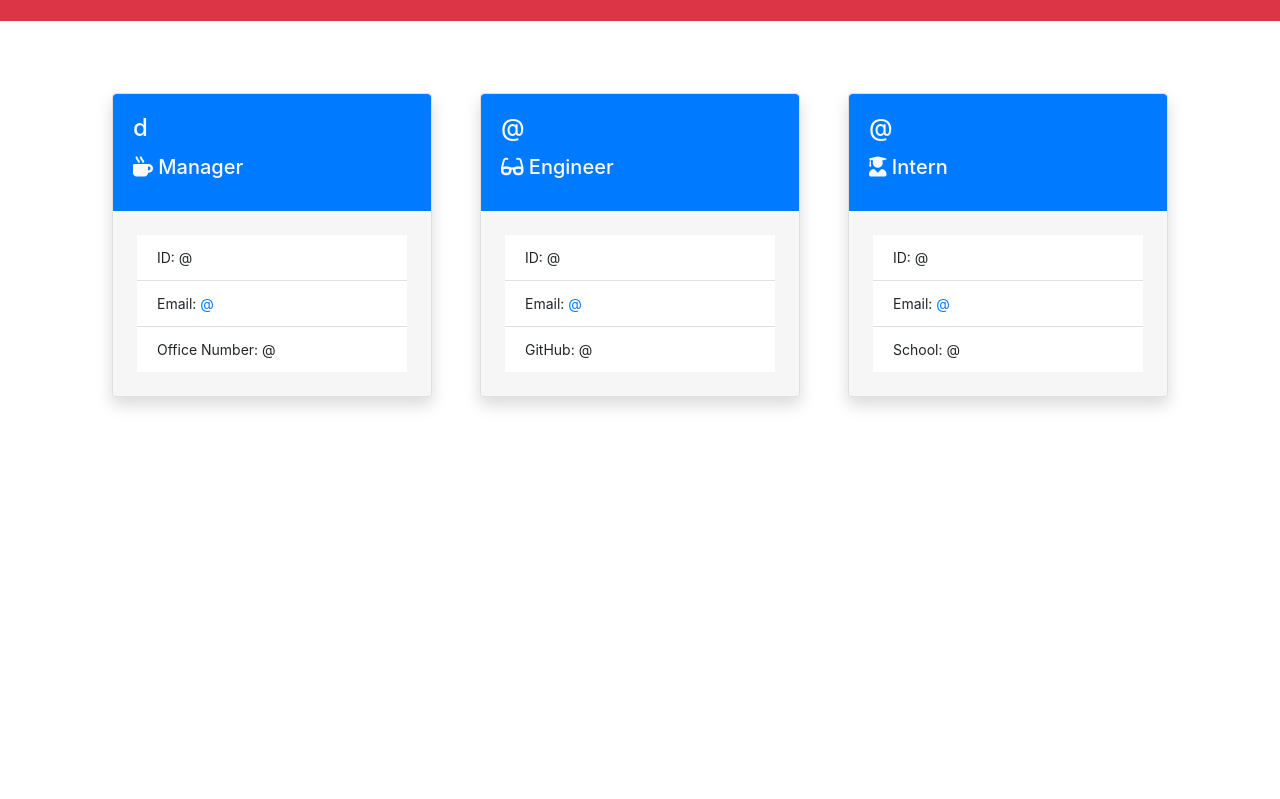
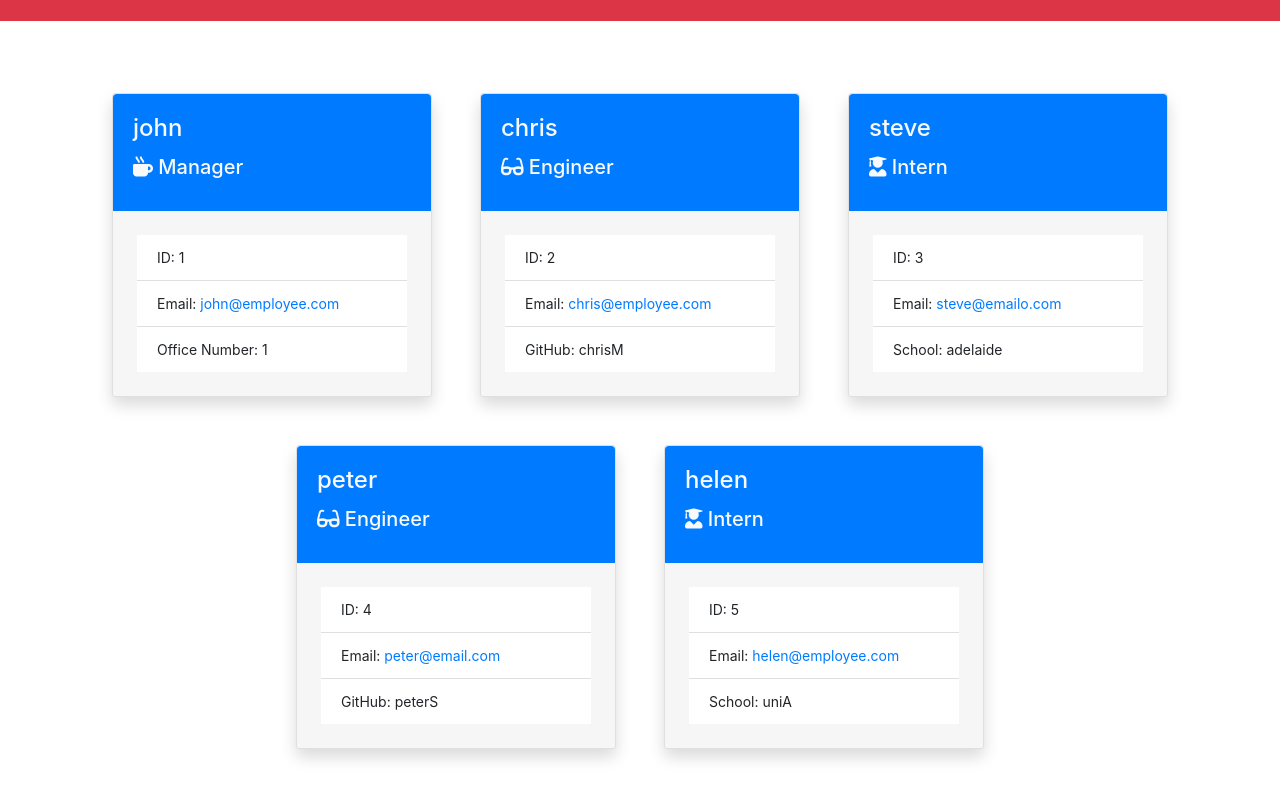
Before and after one commit to jkoufalas/Team-Profile-Generator, a website: page dist/index.html in a window 1280 px wide. Shown: the part 67-866 px from the top of the page. Before the commit the page ends 800 px from the top, so only its background shows below. Drawn offline with nearby package versions, Linux system fonts and the light colour scheme.

```diff
--- a/dist/index.html
+++ b/dist/index.html
@@ -22,40 +22,67 @@
     <div class="row d-flex justify-content-center">
 <div class="card m-4 shadow" style="width: 20rem;">
    <div class="card-body bg-primary text-light rounded-top">
-     <h4 class="card-title">d</h4>
+     <h4 class="card-title">john</h4>
      <h5 class="card-title"><i class="fas fa-mug-hot"></i> Manager</h5>
    </div>
    <div class="rounded-bottom" style="background-color:#f6f6f6;font-size:14px">
     <ul class="list-group list-group-flush m-4">
-     <li class="list-group-item">ID: @</li>
-     <li class="list-group-item">Email: <a href="mailto:@" class="card-link">@</a></li>
-     <li class="list-group-item">Office Number: @</li>
+     <li class="list-group-item">ID: 1</li>
+     <li class="list-group-item">Email: <a href="mailto:john@employee.com" class="card-link">john@employee.com</a></li>
+     <li class="list-group-item">Office Number: 1</li>
     </ul>
    </div>
  </div>
 <div class="card m-4 shadow" style="width: 20rem;">
    <div class="card-body bg-primary text-light rounded-top">
-     <h4 class="card-title">@</h4>
+     <h4 class="card-title">chris</h4>
      <h5 class="card-title"><i class="fas fa-glasses"></i> Engineer</h5>
    </div>
    <div class="rounded-bottom" style="background-color:#f6f6f6;font-size:14px">
     <ul class="list-group list-group-flush m-4">
-     <li class="list-group-item">ID: @</li>
-     <li class="list-group-item">Email: <a href="mailto:@" class="card-link">@</a></li>
-     <li class="list-group-item">GitHub: @</li>
+     <li class="list-group-item">ID: 2</li>
+     <li class="list-group-item">Email: <a href="mailto:chris@employee.com" class="card-link">chris@employee.com</a></li>
+     <li class="list-group-item">GitHub: chrisM</li>
     </ul>
    </div>
  </div>
 <div class="card m-4 shadow" style="width: 20rem;">
    <div class="card-body bg-primary text-light rounded-top">
-     <h4 class="card-title">@</h4>
+     <h4 class="card-title">steve</h4>
      <h5 class="card-title"><i class="fas fa-user-graduate"></i> Intern</h5>
    </div>
    <div class="rounded-bottom" style="background-color:#f6f6f6;font-size:14px">
     <ul class="list-group list-group-flush m-4">
-     <li class="list-group-item">ID: @</li>
-     <li class="list-group-item">Email: <a href="mailto:@" class="card-link">@</a></li>
-     <li class="list-group-item">School: @</li>
+     <li class="list-group-item">ID: 3</li>
+     <li class="list-group-item">Email: <a href="mailto:steve@emailo.com" class="card-link">steve@emailo.com</a></li>
+     <li class="list-group-item">School: adelaide</li>
+    </ul>
+   </div>
+
+ </div>
+<div class="card m-4 shadow" style="width: 20rem;">
+   <div class="card-body bg-primary text-light rounded-top">
+     <h4 class="card-title">peter</h4>
+     <h5 class="card-title"><i class="fas fa-glasses"></i> Engineer</h5>
+   </div>
+   <div class="rounded-bottom" style="background-color:#f6f6f6;font-size:14px">
+    <ul class="list-group list-group-flush m-4">
+     <li class="list-group-item">ID: 4</li>
+     <li class="list-group-item">Email: <a href="mailto:peter@email.com" class="card-link">peter@email.com</a></li>
+     <li class="list-group-item">GitHub: peterS</li>
+    </ul>
+   </div>
+ </div>
+<div class="card m-4 shadow" style="width: 20rem;">
+   <div class="card-body bg-primary text-light rounded-top">
+     <h4 class="card-title">helen</h4>
+     <h5 class="card-title"><i class="fas fa-user-graduate"></i> Intern</h5>
+   </div>
+   <div class="rounded-bottom" style="background-color:#f6f6f6;font-size:14px">
+    <ul class="list-group list-group-flush m-4">
+     <li class="list-group-item">ID: 5</li>
+     <li class="list-group-item">Email: <a href="mailto:helen@employee.com" class="card-link">helen@employee.com</a></li>
+     <li class="list-group-item">School: uniA</li>
     </ul>
    </div>
 
```
Also changed, not shown: README.md.
